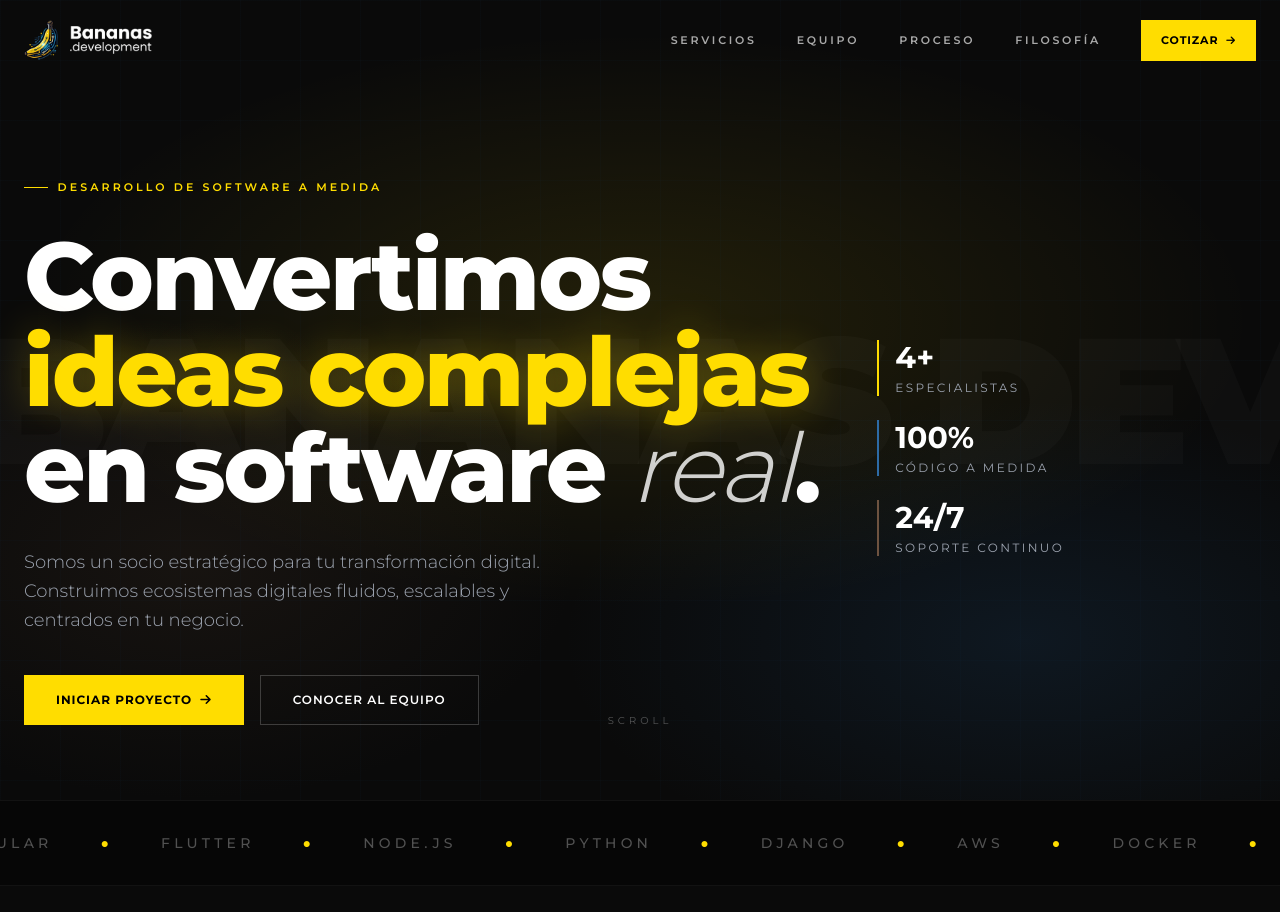
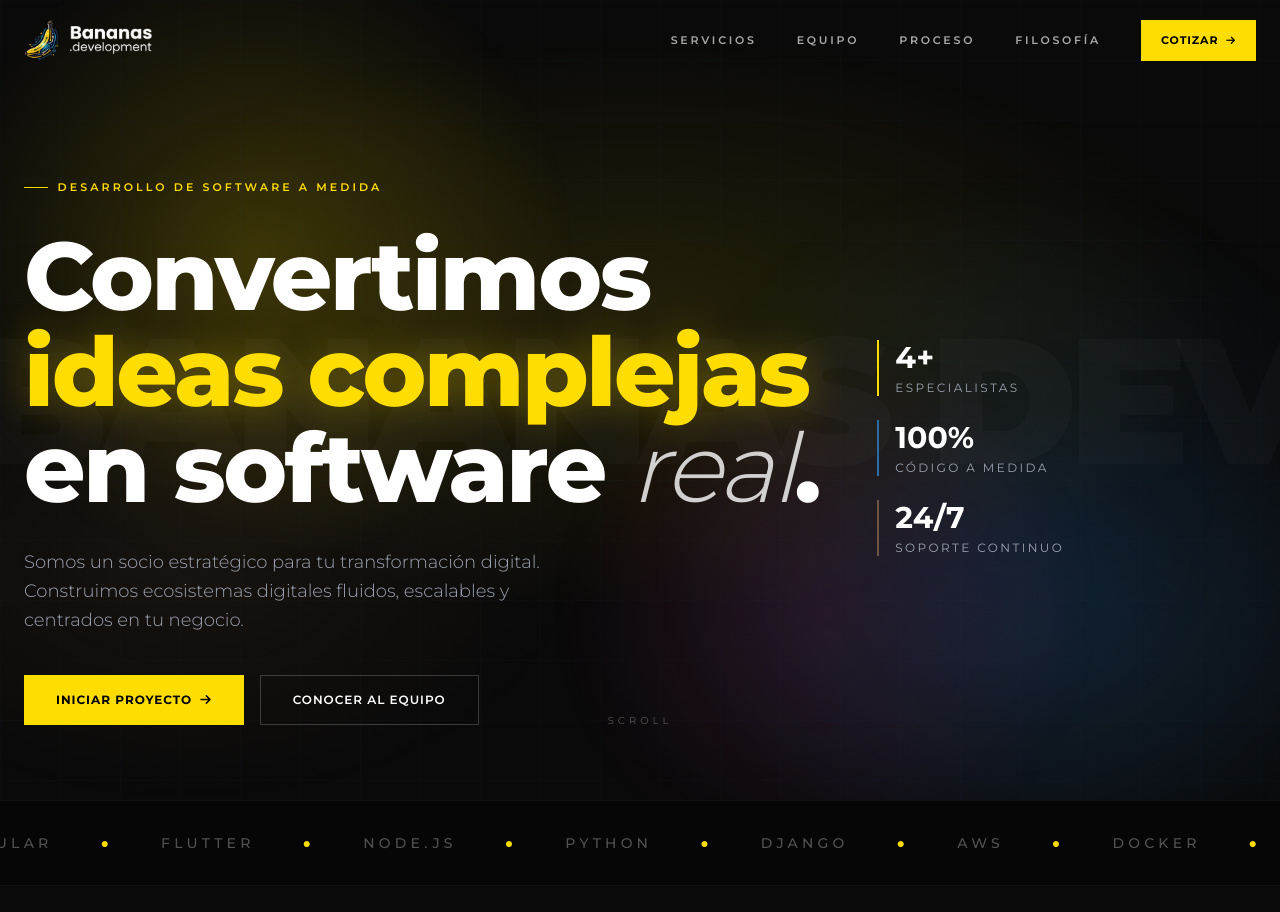
Before and after one commit to BananasDevelopment/bananasdevelopment.github.io, a plain HTML site: page index.html in a window 1280 px wide. Shown: the top 912 px of the page. Drawn offline with nearby package versions, Linux system fonts and the light colour scheme.

Commit message:
feat: Fondo bonito

```diff
--- a/index.html
+++ b/index.html
@@ -31,12 +31,63 @@
       --bn-muted:   #9ca3af;
     }
 
+    html { background-color: var(--bn-bg); }
     body {
       font-family: 'Montserrat', sans-serif;
-      background-color: var(--bn-bg);
+      background-color: transparent;
       color: var(--bn-white);
       overflow-x: hidden;
       font-weight: 400;
+      position: relative;
+    }
+
+    /* Aurora background blobs (radial-gradient: GPU-friendly, no filter:blur) */
+    .aurora {
+      position: fixed;
+      inset: 0;
+      overflow: hidden;
+      z-index: -1;
+      pointer-events: none;
+      contain: strict;
+    }
+    .aurora-blob {
+      position: absolute;
+      border-radius: 50%;
+      will-change: transform;
+      transform: translate3d(0, 0, 0);
+    }
+    .aurora-blob.b1 {
+      width: 700px; height: 700px;
+      background: radial-gradient(circle, rgba(255, 221, 0, 0.18) 0%, rgba(255, 221, 0, 0) 65%);
+      top: -15%; left: -10%;
+      animation: aurora-drift-1 30s ease-in-out infinite;
+    }
+    .aurora-blob.b2 {
+      width: 800px; height: 800px;
+      background: radial-gradient(circle, rgba(35, 87, 137, 0.22) 0%, rgba(35, 87, 137, 0) 65%);
+      bottom: -20%; right: -12%;
+      animation: aurora-drift-2 36s ease-in-out infinite;
+    }
+    .aurora-blob.b3 {
+      width: 600px; height: 600px;
+      background: radial-gradient(circle, rgba(216, 30, 91, 0.13) 0%, rgba(216, 30, 91, 0) 65%);
+      top: 40%; left: 40%;
+      animation: aurora-drift-3 40s ease-in-out infinite;
+    }
+    @keyframes aurora-drift-1 {
+      0%, 100% { transform: translate3d(0, 0, 0); }
+      50% { transform: translate3d(80px, 60px, 0); }
+    }
+    @keyframes aurora-drift-2 {
+      0%, 100% { transform: translate3d(0, 0, 0); }
+      50% { transform: translate3d(-70px, -90px, 0); }
+    }
+    @keyframes aurora-drift-3 {
+      0%, 100% { transform: translate3d(0, 0, 0); }
+      50% { transform: translate3d(60px, -50px, 0); }
+    }
+    @media (prefers-reduced-motion: reduce) {
+      .aurora-blob { animation: none; }
     }
 
     .text-bn-yellow { color: var(--bn-yellow); }
@@ -264,6 +315,12 @@
   </style>
 </head>
 <body class="antialiased">
+
+  <div class="aurora" aria-hidden="true">
+    <div class="aurora-blob b1"></div>
+    <div class="aurora-blob b2"></div>
+    <div class="aurora-blob b3"></div>
+  </div>
 
   <nav id="navbar" class="fixed w-full z-50 bg-transparent py-5">
     <div class="max-w-7xl mx-auto px-6 flex justify-between items-center">
```
